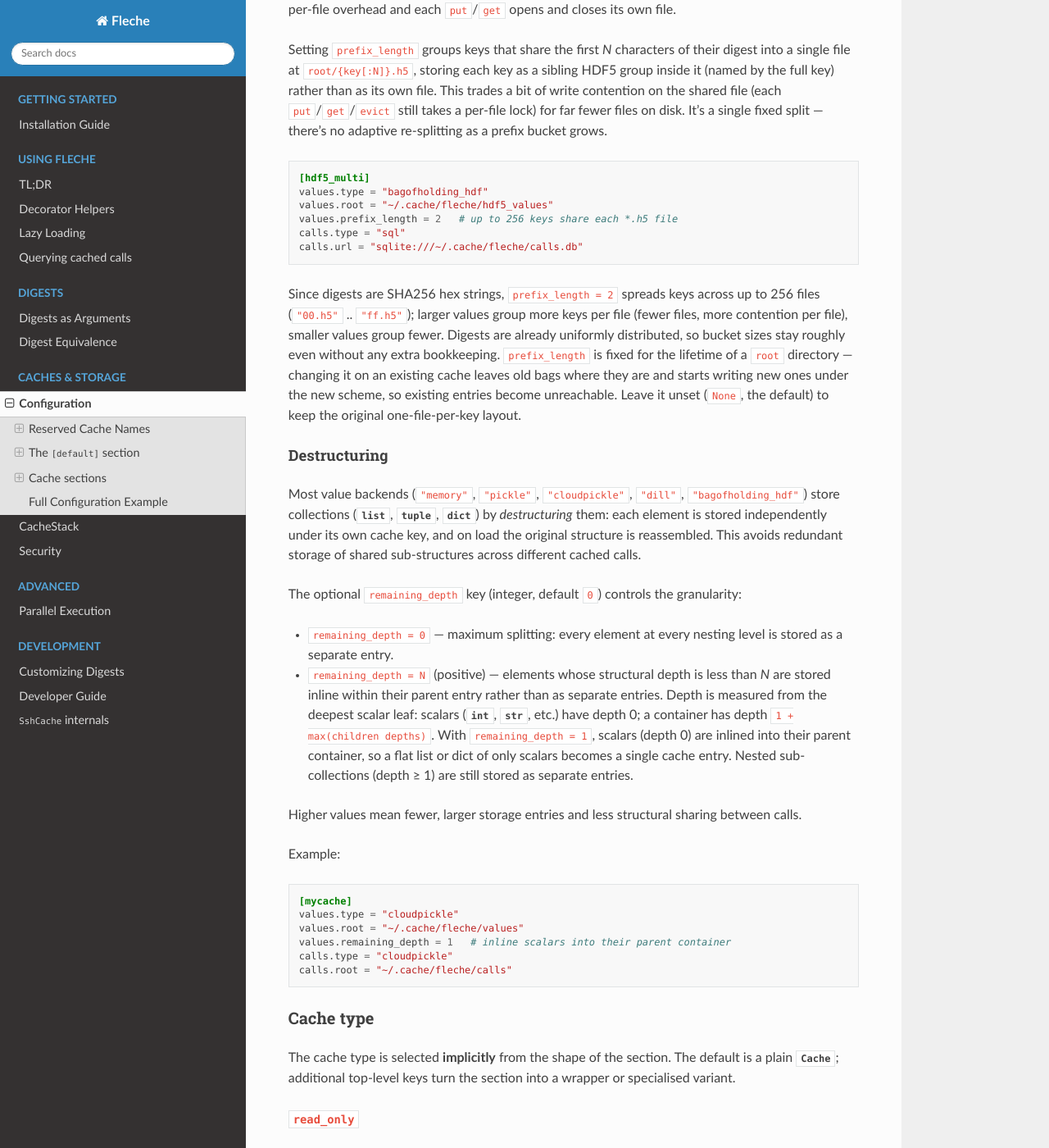
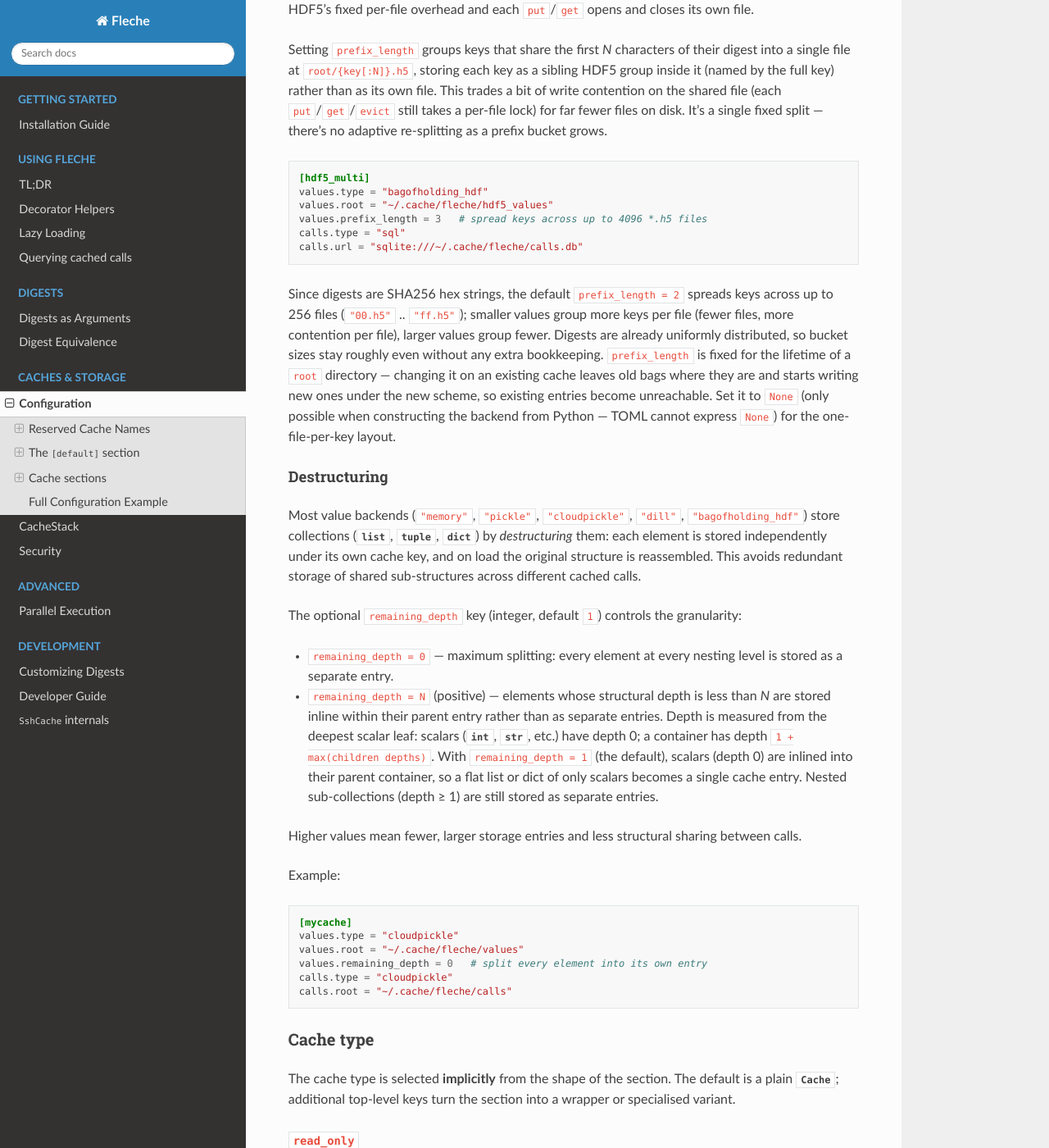
Before and after one commit to pmrv/fleche, a Sphinx documentation site: the page built from docs/storage/configuration.rst, in a window 1280 px wide and 1400 px high, scrolled down 4555 px. Shown: the whole window at 82% size. Built offline with Sphinx 7.4.7 and the Read the Docs theme 3.1.0, drawn with Linux system fonts in a browser that asks for light colours; pages that are not in the unit, such as notebooks, are missing from menus; some of the changed text lies outside the part shown.

Commit message:
feat(storage): default prefix_length=2 and remaining_depth=1 (#749)
## Summary

Changes two storage defaults to better-performing values:

- **`BagOfHoldingH5FileBackend.prefix_length`: `None` → `2`** — the HDF5
backend now multiplexes keys into up to 256 shared `.h5` files (`00.h5`
.. `ff.h5`) by default instead of writing one file per key, avoiding
HDF5's fixed per-file overhead when caching many small results. Pass
`prefix_length=None` for the old per-key layout (Python only — TOML
cannot express `None`).
- **`DestructuringMixin.remaining_depth`: `0` → `1`** — scalars are now
inlined into their parent container by default, so a flat list/dict of
scalars becomes a single cache entry instead of one entry per leaf.
Nested sub-collections are still destructured. Set `remaining_depth=0`
for the old maximum splitting.

## Details

- Updated the config module docstring, `docs/storage/configuration.rst`,
`agents/USAGE.md`, `agents/DEVELOPING.md`, and the `StorageBackends`
notebook for the new defaults.
- Test updates:
- `tests/fixtures.py`: the plain `h5` fixture params now pin
`prefix_length=None` so both layouts stay covered alongside `h5_multi`.
- `test_bagofholding_file.py`: tests that write per-key files via
`_path()` pin `prefix_length=None`; added
`test_prefix_length_default_is_2`.
- Destructuring/GC tests that assert on the fully-split raw storage
structure pin `remaining_depth=0` explicitly.
- Config serialization expectations updated (`remaining_depth: 1`,
default `prefix_length == 2`).

Note: `prefix_length` is fixed for the lifetime of a cache directory, so
existing `bagofholding_hdf` caches written with the old per-key layout
will not be found under the new default — users with existing caches
need to set `prefix_length = None` (from Python) or migrate.

## Testing

- Full suite: 1584 passed, 11 skipped.
- `ty check src/` passes.

🤖 Generated with [Claude Code](https://claude.com/claude-code)

https://claude.ai/code/session_01WxsSw4sN2LvzhdP9EgGoEv

---
_Generated by [Claude
Code](https://claude.ai/code/session_01WxsSw4sN2LvzhdP9EgGoEv)_

Co-authored-by: Claude <noreply@anthropic.com>

```diff
--- a/docs/storage/configuration.rst
+++ b/docs/storage/configuration.rst
@@ -269,19 +269,20 @@ prefix bucket grows.
    [hdf5_multi]
    values.type = "bagofholding_hdf"
    values.root = "~/.cache/fleche/hdf5_values"
-   values.prefix_length = 2   # up to 256 keys share each *.h5 file
+   values.prefix_length = 3   # spread keys across up to 4096 *.h5 files
    calls.type = "sql"
    calls.url = "sqlite:///~/.cache/fleche/calls.db"
 
-Since digests are SHA256 hex strings, ``prefix_length = 2`` spreads keys
-across up to 256 files (``"00.h5"`` .. ``"ff.h5"``); larger values group more
-keys per file (fewer files, more contention per file), smaller values group
-fewer. Digests are already uniformly distributed, so bucket sizes stay
-roughly even without any extra bookkeeping. ``prefix_length`` is fixed for
-the lifetime of a ``root`` directory — changing it on an existing cache
-leaves old bags where they are and starts writing new ones under the new
-scheme, so existing entries become unreachable. Leave it unset
-(``None``, the default) to keep the original one-file-per-key layout.
+Since digests are SHA256 hex strings, the default ``prefix_length = 2``
+spreads keys across up to 256 files (``"00.h5"`` .. ``"ff.h5"``); smaller
+values group more keys per file (fewer files, more contention per file),
+larger values group fewer. Digests are already uniformly distributed, so
+bucket sizes stay roughly even without any extra bookkeeping.
+``prefix_length`` is fixed for the lifetime of a ``root`` directory —
+changing it on an existing cache leaves old bags where they are and starts
+writing new ones under the new scheme, so existing entries become
+unreachable. Set it to ``None`` (only possible when constructing the backend
+from Python — TOML cannot express ``None``) for the one-file-per-key layout.
 
 Destructuring
 ^^^^^^^^^^^^^
@@ -301,9 +302,10 @@ The optional ``remaining_depth`` key (integer, default ``0``) controls the granu
   are stored inline within their parent entry rather than as separate entries.
   Depth is measured from the deepest scalar leaf: scalars (:class:`int`, :class:`str`,
   etc.) have depth 0; a container has depth ``1 + max(children depths)``.
-  With ``remaining_depth = 1``, scalars (depth 0) are inlined into their parent
-  container, so a flat list or dict of only scalars becomes a single cache entry.
-  Nested sub-collections (depth ≥ 1) are still stored as separate entries.
+  With ``remaining_depth = 1`` (the default), scalars (depth 0) are inlined into
+  their parent container, so a flat list or dict of only scalars becomes a single
+  cache entry.  Nested sub-collections (depth ≥ 1) are still stored as separate
+  entries.
 
 Higher values mean fewer, larger storage entries and less structural sharing between calls.
 
@@ -314,7 +316,7 @@ Example:
    [mycache]
    values.type = "cloudpickle"
    values.root = "~/.cache/fleche/values"
-   values.remaining_depth = 1   # inline scalars into their parent container
+   values.remaining_depth = 0   # split every element into its own entry
    calls.type = "cloudpickle"
    calls.root = "~/.cache/fleche/calls"
 
```
Also changed, not shown: other parts of docs/storage/configuration.rst (+7 -7 lines), agents/DEVELOPING.md (+3 -3 lines), agents/USAGE.md (+1 -1 lines), 12 other files.
